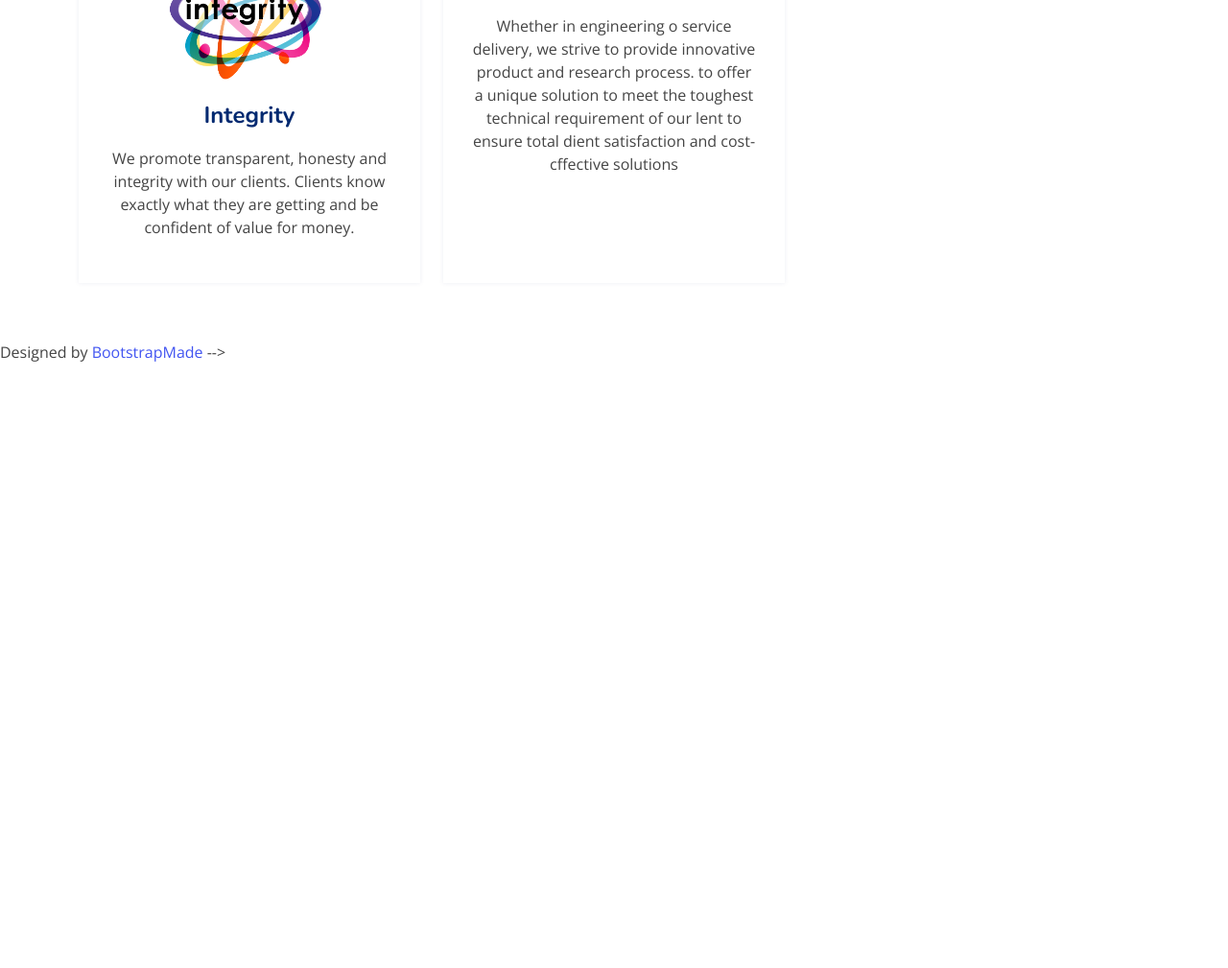
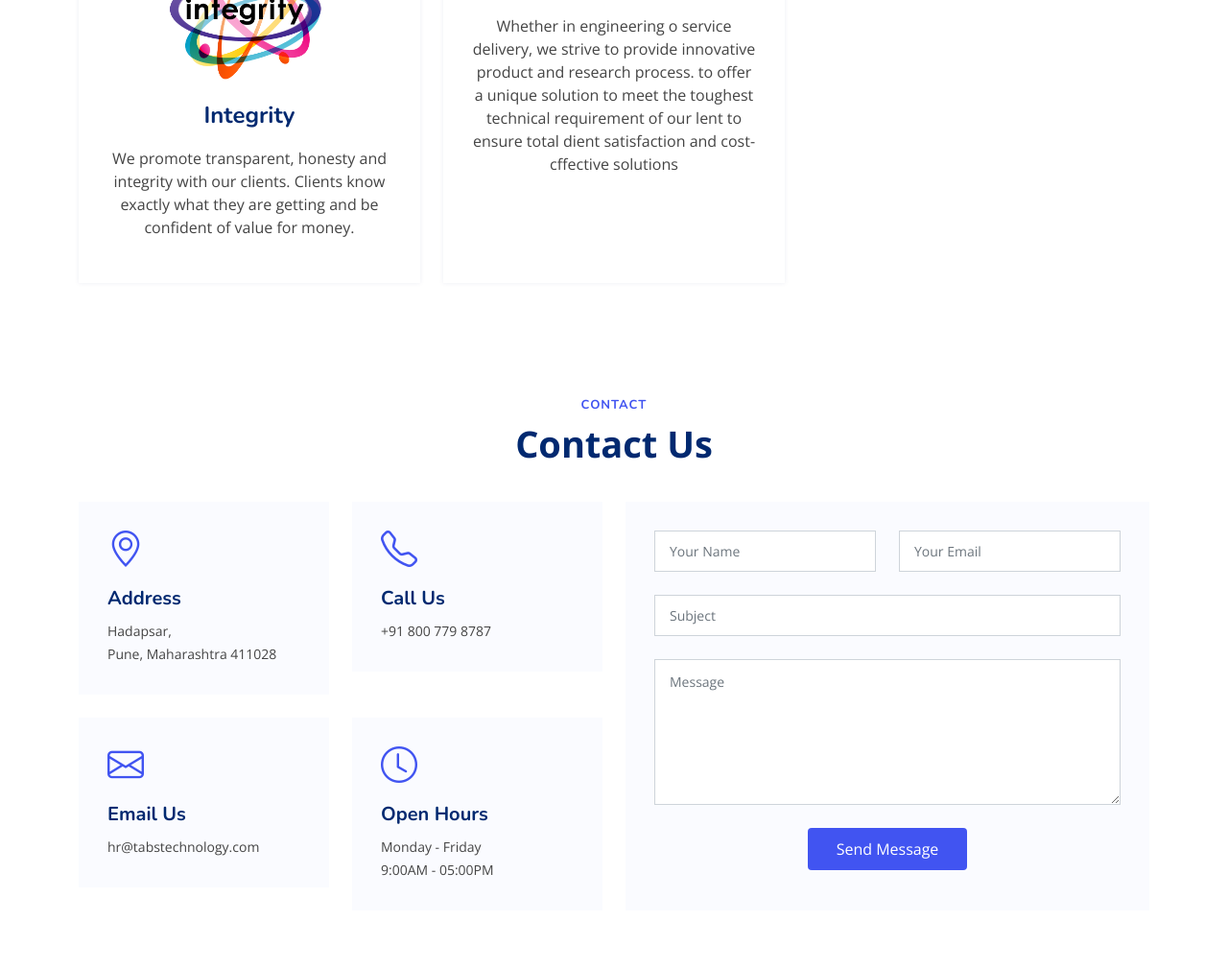
Before and after one commit to Shailendrapardeshi123/TABSTechnology-WebSite, a plain HTML site: page index.html in a window 1280 px wide. Shown: the part 2151-3160 px from the top of the page at 96% size. Before the commit the page ends 2530 px from the top, so only its background shows below. Drawn offline with nearby package versions, Linux system fonts and the light colour scheme.

Commit message:
contact us page changes.
contact us page changes.

```diff
--- a/index.html
+++ b/index.html
@@ -1169,7 +1169,7 @@
     <!-- End Recent Blog Posts Section -->
 
     <!-- ======= Contact Section ======= -->
-    <!-- <section id="contact" class="contact">
+    <section id="contact" class="contact">
 
       <div class="container" data-aos="fade-up">
 
@@ -1187,21 +1187,21 @@
                 <div class="info-box">
                   <i class="bi bi-geo-alt"></i>
                   <h3>Address</h3>
-                  <p>A108 Adam Street,<br>New York, NY 535022</p>
+                  <p>Hadapsar,<br>Pune, Maharashtra 411028</p>
                 </div>
               </div>
               <div class="col-md-6">
                 <div class="info-box">
                   <i class="bi bi-telephone"></i>
                   <h3>Call Us</h3>
-                  <p>+1 5589 55488 55<br>+1 6678 254445 41</p>
+                  <p>+91 800 779 8787</p>
                 </div>
               </div>
               <div class="col-md-6">
                 <div class="info-box">
                   <i class="bi bi-envelope"></i>
                   <h3>Email Us</h3>
-                  <p>info@example.com<br>contact@example.com</p>
+                  <p>hr@tabstechnology.com</p>
                 </div>
               </div>
               <div class="col-md-6">
@@ -1252,7 +1252,7 @@
 
       </div>
 
-    </section> -->
+    </section>
 
     <!-- End Contact Section -->
 
@@ -1338,11 +1338,11 @@
         &copy; Copyright <strong><span>FlexStart</span></strong>. All Rights Reserved
       </div>
       <div class="credits">
-        <!-- All the links in the footer should remain intact. -->
-        <!-- You can delete the links only if you purchased the pro version. -->
-        <!-- Licensing information: https://bootstrapmade.com/license/ -->
-        <!-- Purchase the pro version with working PHP/AJAX contact form: https://bootstrapmade.com/flexstart-bootstrap-startup-template/ -->
-        Designed by <a href="https://bootstrapmade.com/">BootstrapMade</a>
+         All the links in the footer should remain intact.
+         You can delete the links only if you purchased the pro version.
+         Licensing information: https://bootstrapmade.com/license/
+         Purchase the pro version with working PHP/AJAX contact form: https://bootstrapmade.com/flexstart-bootstrap-startup-template/
+         Designed by <a href="https://bootstrapmade.com/">BootstrapMade</a>
       </div>
     </div>
   </footer> -->
```
